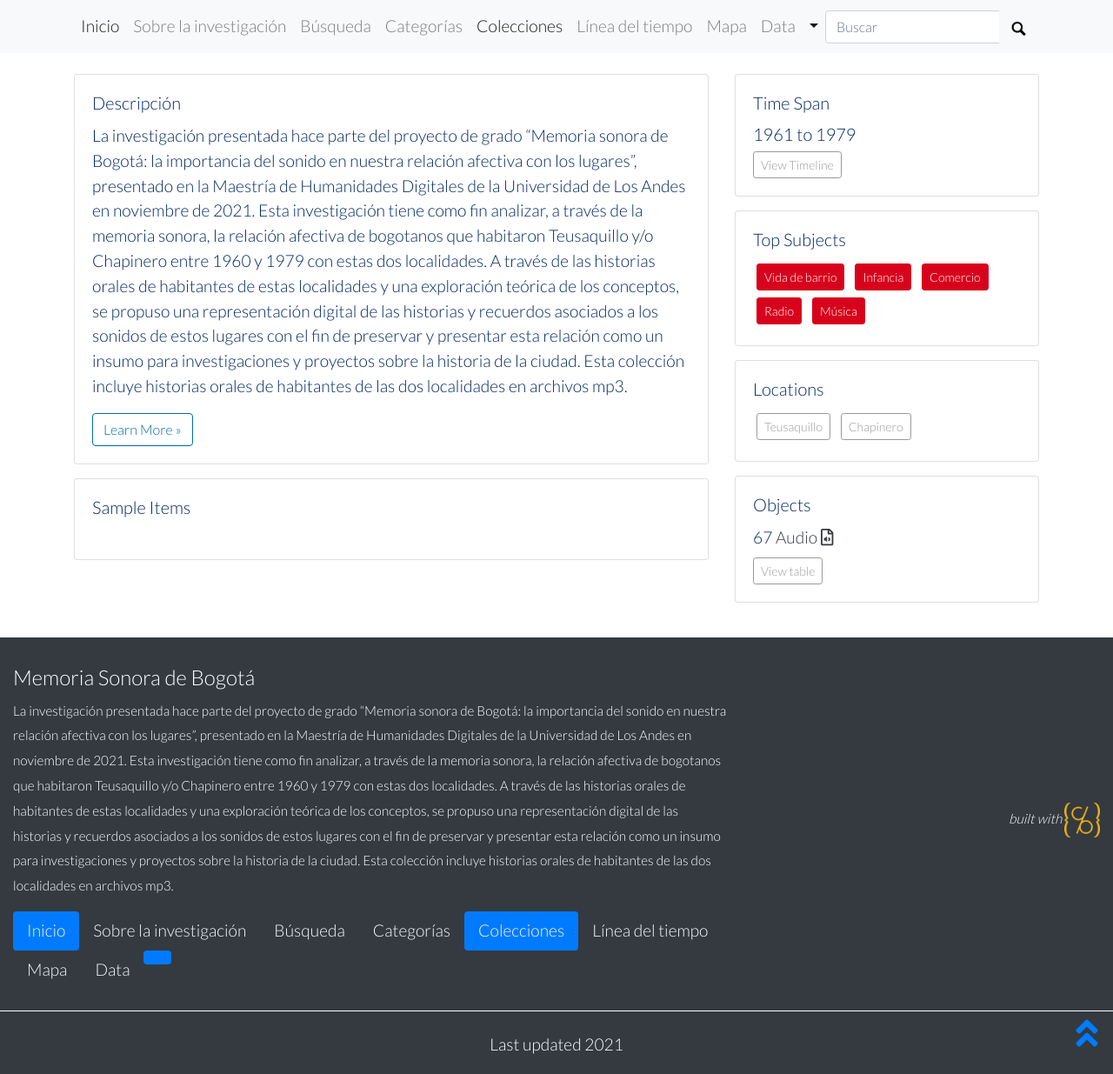
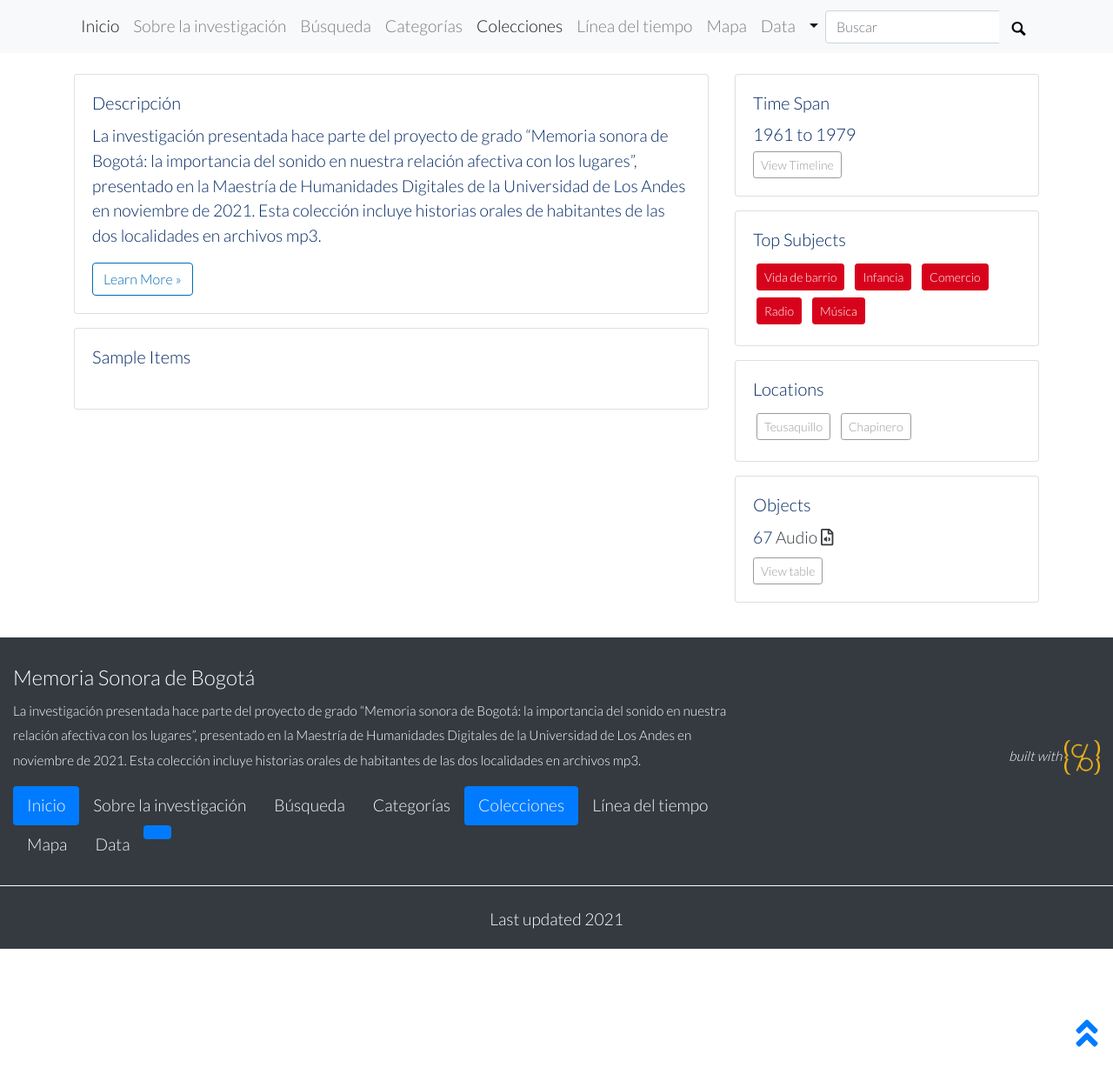
Before and after one commit to lparisb/memoriasonorabogota, a Jekyll site: the page built from index.md, in a window 1280 px wide and 1400 px high, scrolled down 538 px. Shown: the part 165-1400 px from the top of the window at 87% size. Built offline with Jekyll 4.4.1, drawn with Linux system fonts in a browser that asks for light colours.

Commit message:
Update _config.yml

```diff
--- a/_config.yml
+++ b/_config.yml
@@ -25,9 +25,7 @@ title: Memoria Sonora de Bogotá
 tagline: Teusaquillo y Chapinero en las décadas de 1960 y 1970
 # description appears in meta tags and other locations
 # this description might appear in search result lists, keep around 160 characters max
-description: "La investigación presentada hace parte del proyecto de grado “Memoria sonora de Bogotá: la importancia del sonido en nuestra relación afectiva con los lugares”, presentado en la Maestría de Humanidades Digitales de la Universidad de Los Andes en noviembre de 2021.
-
-Esta investigación tiene como fin analizar, a través de la memoria sonora, la relación afectiva de bogotanos que habitaron Teusaquillo y/o Chapinero entre 1960 y 1979 con estas dos localidades. A través de las historias orales de habitantes de estas localidades y una exploración teórica de los conceptos, se propuso una representación digital de las historias y recuerdos asociados a los sonidos de estos lugares con el fin de preservar y presentar esta relación como un insumo para investigaciones y proyectos sobre la historia de la ciudad. Esta colección incluye historias orales de habitantes de las dos localidades en archivos mp3."
+description: "La investigación presentada hace parte del proyecto de grado “Memoria sonora de Bogotá: la importancia del sonido en nuestra relación afectiva con los lugares”, presentado en la Maestría de Humanidades Digitales de la Universidad de Los Andes en noviembre de 2021. Esta colección incluye historias orales de habitantes de las dos localidades en archivos mp3."
 # creator of the digital collection, to appear in meta tags; we typically use our GitHub usernames but feel free to just use your name
 author: Liliana París Borda
 
```
